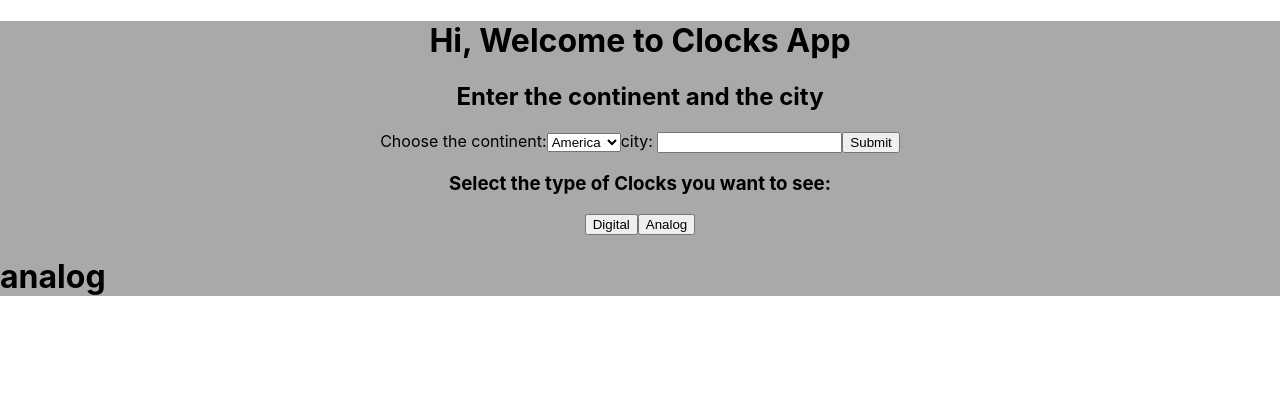
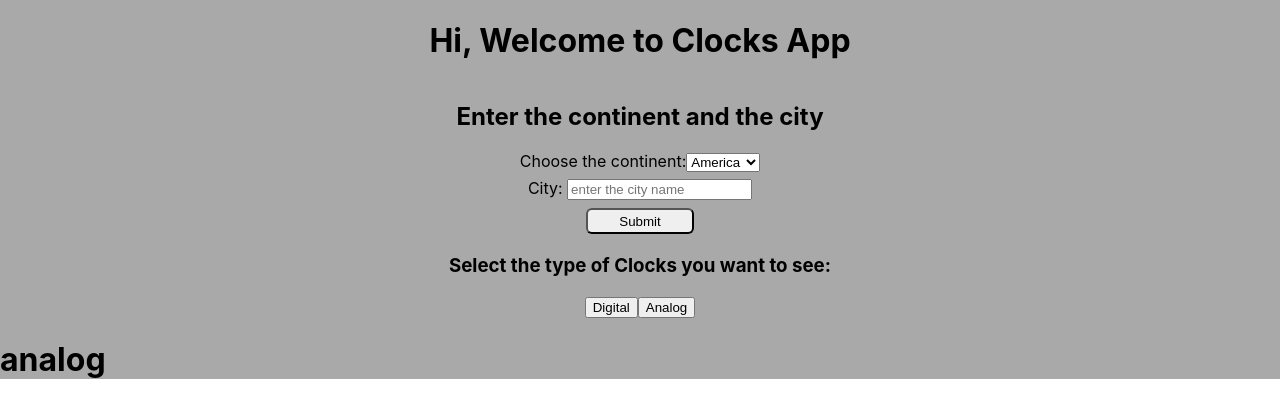
Before and after one commit to Aleksei-Zaichenko/Clocks, a React (Create React App) app: page / in a window 1280 px wide. Shown: the top 418 px of the page. Built offline with nearby package versions, Linux system fonts and the light colour scheme.

Commit message:
A little change to App.css, places the form in the middle of the screen

```diff
--- a/src/App.css
+++ b/src/App.css
@@ -1,3 +1,16 @@
 .App {
   background-color: darkgray;
 }
+
+.topContainer {
+  display: flex;
+  flex-direction: column;
+  align-items: center;
+}
+
+.timezoneForm {
+  width: 50%;
+  display: flex;
+  flex-direction: column;
+  align-items: center;
+}
--- a/src/App.js
+++ b/src/App.js
@@ -69,16 +69,27 @@ function App() {
               <option value="Australia">Australia</option>
             </select>
           </label>
-          <label>
-            city:{" "}
+          <label style={{ margin: "1% 0" }}>
+            City:{" "}
             <input
               type="text"
               name="city"
+              placeholder="enter the city name"
               value={timezone.city}
               onChange={(event) => handleChange(event)}
             />
           </label>
-          <button type="submit">Submit</button>
+          <button
+            type="submit"
+            style={{
+              width: "17%",
+              margin: "0.3% 0",
+              padding: "0.5%",
+              borderRadius: "6px",
+            }}
+          >
+            Submit
+          </button>
         </form>
         <h3>Select the type of Clocks you want to see:</h3>
         <div className="clocksTypeContainer">
@@ -96,7 +107,11 @@ function App() {
           {timezoneToDisplay.city}
         </h4>
       </div>
-      {bottomContainer ? <AnalogClocks /> : <DigitalClocks />}
+      {bottomContainer ? (
+        <AnalogClocks timeAsNumber={timeAsNumber} />
+      ) : (
+        <DigitalClocks timeAsNumber={timeAsNumber} />
+      )}
     </div>
   );
 }
--- a/src/components/AnalogClocks.jsx
+++ b/src/components/AnalogClocks.jsx
@@ -1,9 +1,10 @@
 import React from "react";
 
-export default function AnalogCloks() {
+export default function AnalogCloks({ timeAsNumber }) {
   return (
     <div className="analogClocks">
       <h1>analog</h1>
+      <h2>{timeAsNumber}</h2>
     </div>
   );
 }
--- a/src/components/DigitalClocks.jsx
+++ b/src/components/DigitalClocks.jsx
@@ -1,9 +1,10 @@
 import React from "react";
 
-export default function DigitalCloks() {
+export default function DigitalCloks({ timeAsNumber }) {
   return (
     <div className="digitalClocks">
       <h1>digital</h1>
+      <h2>{timeAsNumber}</h2>
     </div>
   );
 }
```
Also changed, not shown: 1 other file (tests, documents, lock files or other folders).
